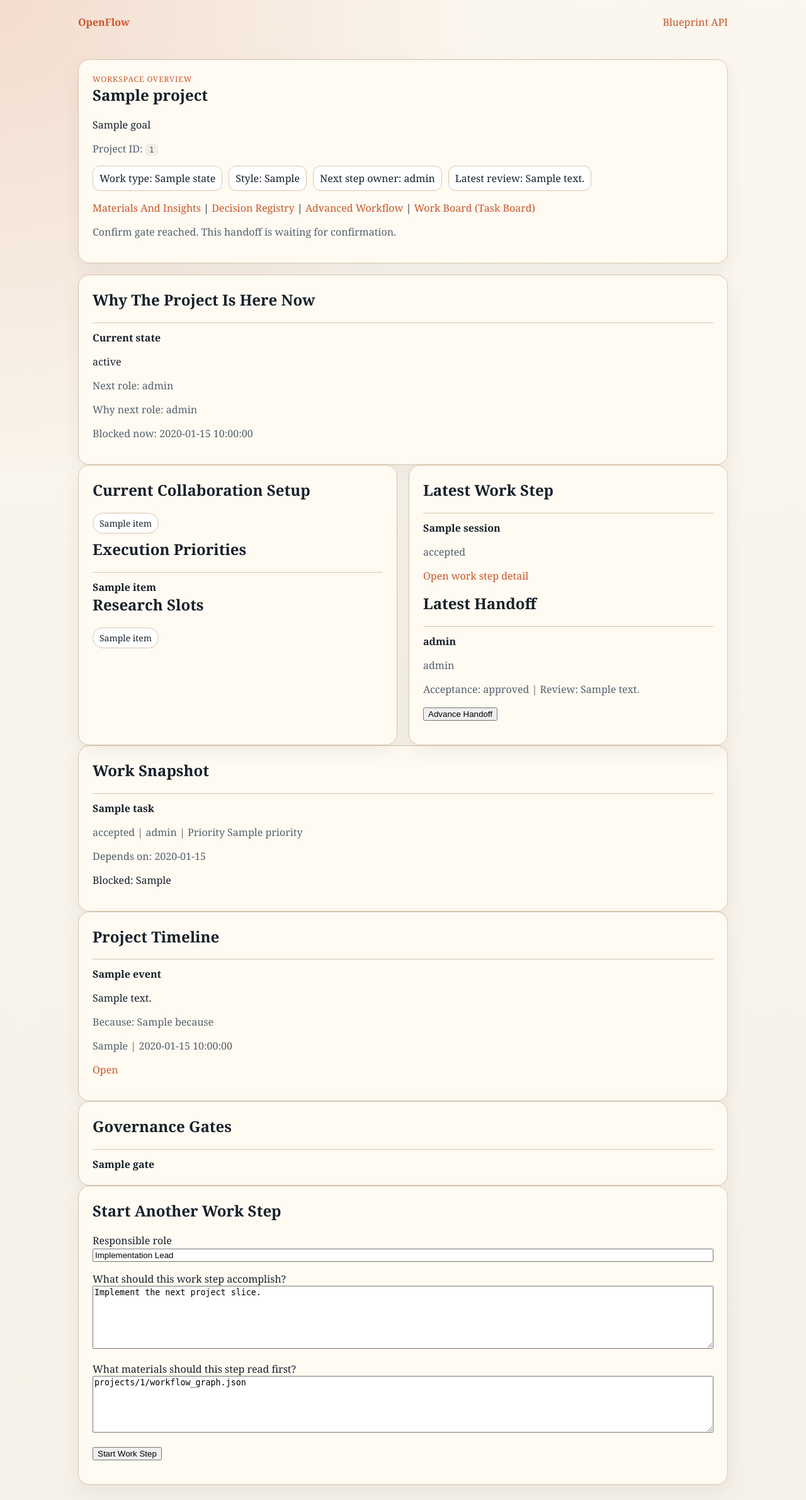
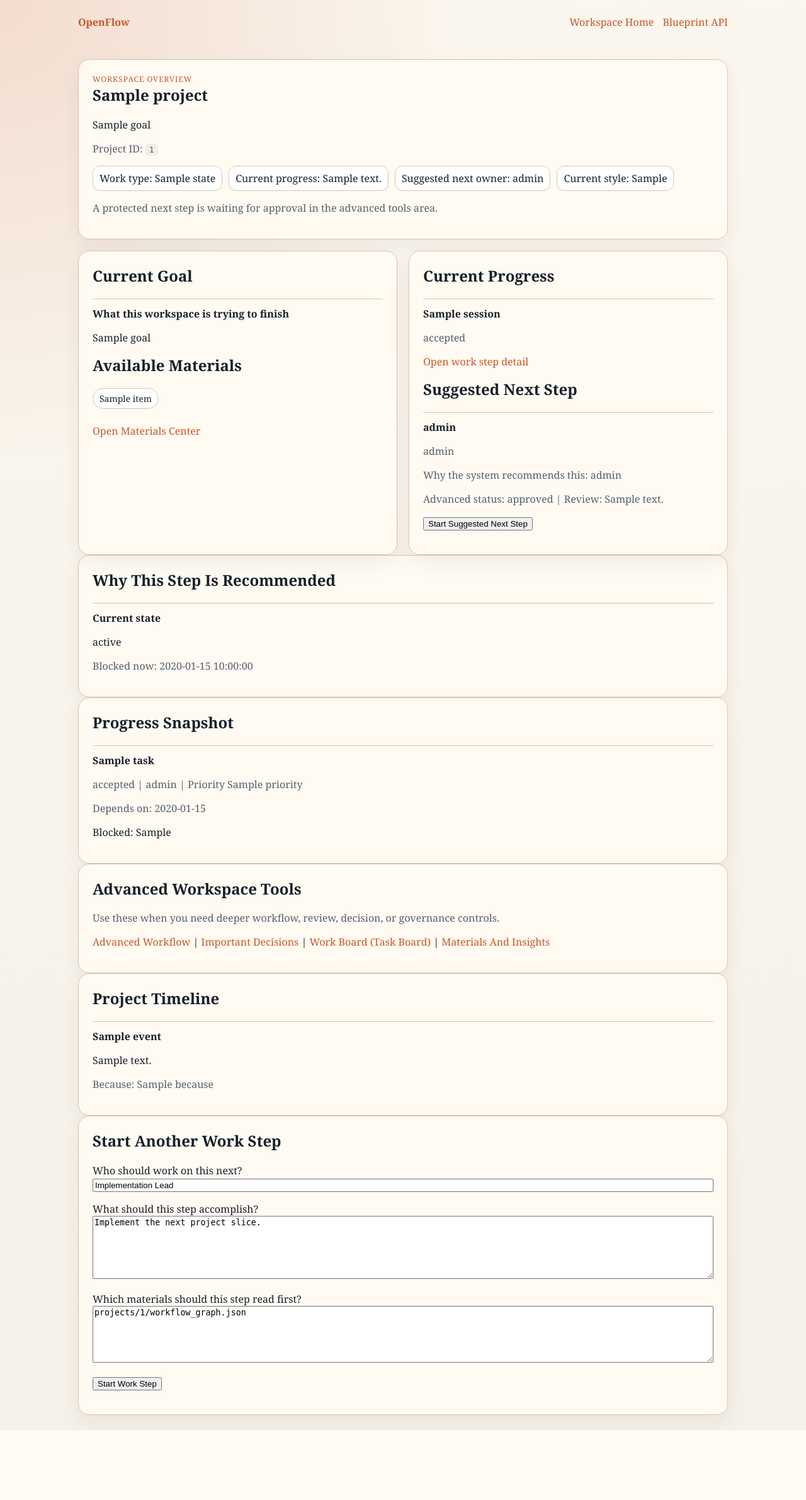
Before and after one commit to chenxuyaun/openflow, a FastAPI app: template templates/project.html in a window 1280 px wide. Shown: the whole page at 63% size. After the commit the page ends 2270 px from the top, so only its background shows below. Run offline with FastAPI, Linux system fonts and the light colour scheme; the template is opened without the code that fills it: most values are stand-ins (such as "Sample title", 1, 10 or a date in 2020); some libraries are stand-ins or nearby versions.

Commit message:
第七次提交

```diff
--- a/templates/base.html
+++ b/templates/base.html
@@ -63,6 +63,7 @@
     <header>
       <strong><a href="/">OpenFlow</a></strong>
       <nav>
+        <a href="/">Workspace Home</a>
         <a href="/blueprint">Blueprint API</a>
       </nav>
     </header>
--- a/templates/project.html
+++ b/templates/project.html
@@ -7,57 +7,33 @@
   <p class="muted">Project ID: <code>{{ project_id }}</code></p>
   <div class="statline">
     <div class="stat">Work type: {{ summary.state.project_type_label }}</div>
-    <div class="stat">Style: {{ summary.state.collaboration_style }}</div>
-    <div class="stat">Next step owner: {{ summary.next_role or "n/a" }}</div>
-    <div class="stat">Latest review: {{ summary.governance.latest_review }}</div>
+    <div class="stat">Current progress: {{ summary.governance.latest_review }}</div>
+    <div class="stat">Suggested next owner: {{ summary.next_role or "n/a" }}</div>
+    <div class="stat">Current style: {{ summary.state.collaboration_style }}</div>
   </div>
-  <p>
-    <a href="/projects/{{ project_id }}/knowledge">Materials And Insights</a> |
-    <a href="/projects/{{ project_id }}/decisions">Decision Registry</a> |
-    <a href="/projects/{{ project_id }}/workflow">Advanced Workflow</a> |
-    <a href="/projects/{{ project_id }}/tasks">Work Board (Task Board)</a>
-  </p>
   {% if handoff_status == "waiting_confirmation" %}
-  <p class="muted">Confirm gate reached. This handoff is waiting for confirmation.</p>
+  <p class="muted">A protected next step is waiting for approval in the advanced tools area.</p>
   {% endif %}
-  {% if summary.governance.confirm_waiting %}
-  <p class="muted">Governance status: the recommended next role is behind a confirm gate.</p>
+  {% if handoff_status and handoff_status != "waiting_confirmation" %}
+  <p class="muted">Latest advanced action: {{ handoff_status }}</p>
   {% endif %}
-{% if handoff_status and handoff_status != "waiting_confirmation" %}
-  <p class="muted">Latest governance action: {{ handoff_status }}</p>
-  {% endif %}
-</section>
-
-<section class="panel">
-  <h2>Why The Project Is Here Now</h2>
-  <div class="list-card">
-    <strong>Current state</strong>
-    <p>{{ summary.governance.why_current_state }}</p>
-    <p class="muted">Next role: {{ summary.next_role or "n/a" }}</p>
-    <p class="muted">Why next role: {{ summary.why_next_role }}</p>
-    <p class="muted">Blocked now: {{ summary.blocked_now or "No explicit block recorded." }}</p>
-  </div>
 </section>
 
 <section class="grid">
   <article class="panel">
-    <h2>Current Collaboration Setup</h2>
-    {% for item in summary.state.user_facing_roles %}
-    <span class="tag">{{ item }}</span>
-    {% endfor %}
-    <h2>Execution Priorities</h2>
-    {% for item in summary.state.execution_priority %}
+    <h2>Current Goal</h2>
     <div class="list-card">
-      <strong>{{ item }}</strong>
+      <strong>What this workspace is trying to finish</strong>
+      <p>{{ summary.project.goal }}</p>
     </div>
-    {% endfor %}
-    <h2>Research Slots</h2>
+    <h2>Available Materials</h2>
     {% for item in summary.state.research_slots %}
     <span class="tag">{{ item }}</span>
     {% endfor %}
+    <p><a href="/projects/{{ project_id }}/knowledge">Open Materials Center</a></p>
   </article>
   <article class="panel">
-    <h2>Latest Work Step</h2>
+    <h2>Current Progress</h2>
     {% if summary.latest_session %}
     <div class="list-card">
       <strong>{{ summary.latest_session.role_name }}</strong>
@@ -67,34 +43,34 @@
     {% else %}
     <p class="muted">No session exists yet.</p>
     {% endif %}
-    <h2>Latest Handoff</h2>
+    <h2>Suggested Next Step</h2>
     {% if summary.latest_handoff %}
     <div class="list-card">
       <strong>{{ summary.latest_handoff.next_role_recommendation }}</strong>
       <p class="muted">{{ summary.latest_handoff.next_role_reason }}</p>
-      <p class="muted">Acceptance: {{ summary.latest_handoff.acceptance_status or "not_set" }} | Review: {{ summary.latest_handoff.review_outcome or "not_set" }}</p>
+      <p class="muted">Why the system recommends this: {{ summary.why_next_role }}</p>
+      <p class="muted">Advanced status: {{ summary.latest_handoff.acceptance_status or "not_set" }} | Review: {{ summary.latest_handoff.review_outcome or "not_set" }}</p>
       <form method="post" action="/projects/{{ project_id }}/handoffs/{{ summary.latest_handoff.handoff_id }}/advance">
-        <p><button type="submit">Advance Handoff</button></p>
+        <p><button type="submit">Start Suggested Next Step</button></p>
       </form>
-      {% if summary.governance.confirm_waiting and summary.governance.pending_handoff_id == summary.latest_handoff.handoff_id %}
-      <form method="post" action="/projects/{{ project_id }}/handoffs/{{ summary.latest_handoff.handoff_id }}/review">
-        <p><label>Confirm gate note<br /><textarea name="note" style="width:100%;min-height:70px">Gate review note for the next role.</textarea></label></p>
-        <p>
-          <button type="submit" name="action" value="approve">Approve</button>
-          <button type="submit" name="action" value="changes_requested">Request Changes</button>
-          <button type="submit" name="action" value="replan_required">Send To Replan</button>
-        </p>
-      </form>
-      {% endif %}
     </div>
     {% else %}
-    <p class="muted">No handoff has been written yet.</p>
+    <p class="muted">No suggested next step has been written yet.</p>
     {% endif %}
   </article>
 </section>
 
 <section class="panel">
-  <h2>Work Snapshot</h2>
+  <h2>Why This Step Is Recommended</h2>
+  <div class="list-card">
+    <strong>Current state</strong>
+    <p>{{ summary.governance.why_current_state }}</p>
+    <p class="muted">Blocked now: {{ summary.blocked_now or "No explicit block recorded." }}</p>
+  </div>
+</section>
+
+<section class="panel">
+  <h2>Progress Snapshot</h2>
   {% for task in summary.state.task_tree %}
   <div class="list-card">
     <strong>{{ task.title }}</strong>
@@ -110,23 +86,37 @@
 </section>
 
 <section class="panel">
+  <h2>Advanced Workspace Tools</h2>
+  <p class="muted">Use these when you need deeper workflow, review, decision, or governance controls.</p>
+  <p>
+    <a href="/projects/{{ project_id }}/workflow">Advanced Workflow</a> |
+    <a href="/projects/{{ project_id }}/decisions">Important Decisions</a> |
+    <a href="/projects/{{ project_id }}/tasks">Work Board (Task Board)</a> |
+    <a href="/projects/{{ project_id }}/knowledge">Materials And Insights</a>
+  </p>
+  {% if summary.governance.confirm_waiting and summary.latest_handoff and summary.governance.pending_handoff_id == summary.latest_handoff.handoff_id %}
+  <div class="list-card">
+    <strong>Review-required next step</strong>
+    <p class="muted">This next step is behind a confirm gate.</p>
+    <form method="post" action="/projects/{{ project_id }}/handoffs/{{ summary.latest_handoff.handoff_id }}/review">
+      <p><label>Review note<br /><textarea name="note" style="width:100%;min-height:70px">Approve or return this next step from the advanced tools area.</textarea></label></p>
+      <p>
+        <button type="submit" name="action" value="approve">Approve</button>
+        <button type="submit" name="action" value="changes_requested">Request Changes</button>
+        <button type="submit" name="action" value="replan_required">Send To Replan</button>
+      </p>
+    </form>
+  </div>
+  {% endif %}
+</section>
+
+<section class="panel">
   <h2>Project Timeline</h2>
-  {% for event in timeline %}
+  {% for event in timeline[:3] %}
   <div class="list-card">
     <strong>{{ event.title }}</strong>
     <p>{{ event.summary }}</p>
     <p class="muted">Because: {{ event.because }}</p>
-    <p class="muted">{{ event.event_type }} | {{ event.timestamp }}</p>
-    <p><a href="{{ event.target_url }}">Open</a></p>
-  </div>
-  {% endfor %}
-</section>
-
-<section class="panel">
-  <h2>Governance Gates</h2>
-  {% for gate in summary.governance.gates %}
-  <div class="list-card">
-    <strong>{{ gate }}</strong>
   </div>
   {% endfor %}
 </section>
@@ -134,9 +124,9 @@
 <section class="panel">
   <h2>Start Another Work Step</h2>
   <form method="post" action="/projects/{{ project_id }}/sessions">
-    <p><label>Responsible role<br /><input type="text" name="role_name" style="width:100%" value="Implementation Lead" /></label></p>
-    <p><label>What should this work step accomplish?<br /><textarea name="objective" style="width:100%;min-height:100px">Implement the next project slice.</textarea></label></p>
-    <p><label>What materials should this step read first?<br /><textarea name="input_files" style="width:100%;min-height:90px">projects/{{ project_id }}/workflow_graph.json</textarea></label></p>
+    <p><label>Who should work on this next?<br /><input type="text" name="role_name" style="width:100%" value="Implementation Lead" /></label></p>
+    <p><label>What should this step accomplish?<br /><textarea name="objective" style="width:100%;min-height:100px">Implement the next project slice.</textarea></label></p>
+    <p><label>Which materials should this step read first?<br /><textarea name="input_files" style="width:100%;min-height:90px">projects/{{ project_id }}/workflow_graph.json</textarea></label></p>
     <p><button type="submit">Start Work Step</button></p>
   </form>
 </section>
```
Also changed, not shown: templates/knowledge.html (+4 -4 lines), templates/landing.html (+33 -19 lines), templates/session.html (+32 -24 lines), tests/test_app.py (+9 -5 lines).
